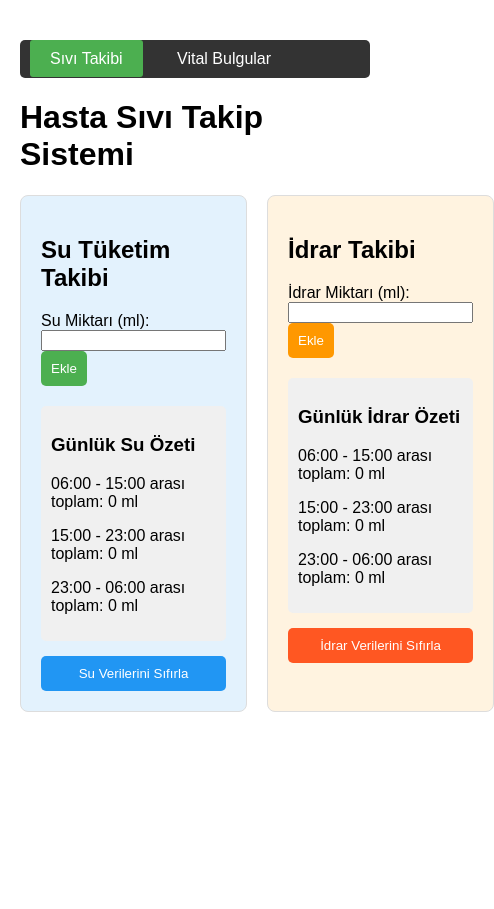
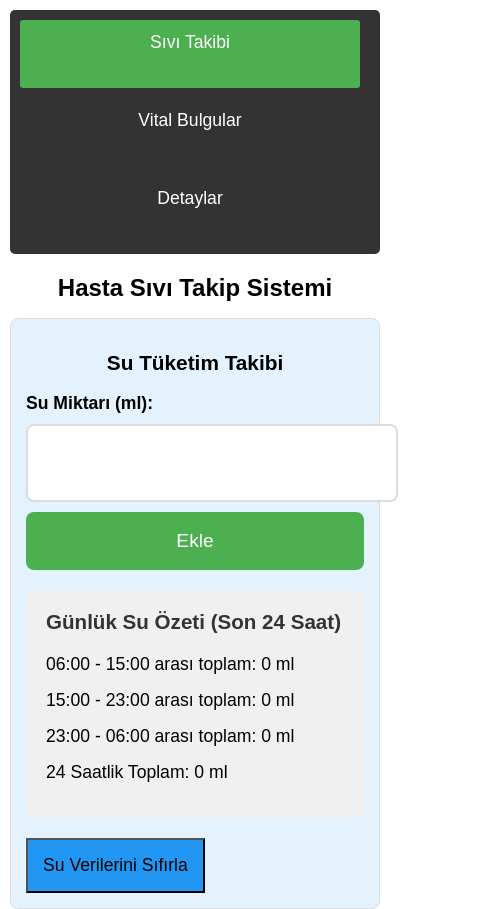
Before and after one commit to muhittinuzun/hasta_takip, a plain HTML site: page index.html in a window 390 px wide. Shown: the top 909 px of the page, 494 px wide, since content can reach past the window. Before the commit the page ends 844 px from the top, so only its background shows below. Drawn offline with Linux system fonts and the light colour scheme.

Commit message:
hafıza güncellendi

```diff
--- a/index.html
+++ b/index.html
@@ -23,20 +23,41 @@
         }
         .input-group {
             margin: 15px 0;
+            display: flex;
+            flex-direction: column;
+            gap: 10px;
         }
-        button {
-            padding: 10px;
+        .input-group label {
+            font-size: 1.1em;
+            font-weight: bold;
+        }
+        .input-group input {
+            padding: 12px;
+            font-size: 1.2em;
+            border: 2px solid #ddd;
+            border-radius: 8px;
+            width: 100%;
+        }
+        .input-group button {
+            padding: 15px;
+            font-size: 1.1em;
             background-color: #4CAF50;
             color: white;
             border: none;
-            border-radius: 5px;
+            border-radius: 8px;
             cursor: pointer;
+            width: 100%;
         }
         .summary {
             margin-top: 20px;
-            padding: 10px;
+            padding: 15px;
             background-color: #f0f0f0;
-            border-radius: 5px;
+            border-radius: 8px;
+            font-size: 1.1em;
+        }
+        .summary h3 {
+            margin-top: 0;
+            color: #333;
         }
         .water-column {
             background-color: #e3f2fd;
@@ -48,9 +69,9 @@
             background-color: #FF9800;
         }
         .reset-button {
-            background-color: #f44336;
-            margin-top: 15px;
-            width: 100%;
+            padding: 15px;
+            font-size: 1.1em;
+            margin-top: 20px;
         }
         .water-column .reset-button {
             background-color: #2196F3;
@@ -77,12 +98,65 @@
         .nav-menu a:hover {
             background-color: #555;
         }
+        @media (max-width: 768px) {
+            body {
+                padding: 10px;
+                margin: 0;
+            }
+            .container {
+                flex-direction: column;
+                gap: 30px;
+            }
+            .column {
+                margin-bottom: 20px;
+                padding: 15px;
+            }
+            h1 {
+                font-size: 1.5em;
+                text-align: center;
+            }
+            h2 {
+                font-size: 1.3em;
+                text-align: center;
+            }
+            .nav-menu {
+                display: flex;
+                justify-content: center;
+                flex-wrap: wrap;
+                gap: 10px;
+            }
+            .nav-menu a {
+                padding: 12px 20px;
+                font-size: 1.1em;
+                text-align: center;
+                flex: 1;
+                min-width: 140px;
+            }
+            .input-group input {
+                padding: 15px;
+                font-size: 1.3em;
+            }
+            .input-group button {
+                padding: 18px;
+                font-size: 1.2em;
+            }
+            .summary {
+                padding: 20px;
+            }
+            .summary p {
+                margin: 15px 0;
+            }
+            button, input, .nav-menu a {
+                min-height: 44px;
+            }
+        }
     </style>
 </head>
 <body>
     <div class="nav-menu">
         <a href="index.html" class="active">Sıvı Takibi</a>
         <a href="vital.html">Vital Bulgular</a>
+        <a href="details.html">Detaylar</a>
     </div>
     <h1>Hasta Sıvı Takip Sistemi</h1>
 
@@ -97,10 +171,11 @@
             </div>
 
             <div class="summary">
-                <h3>Günlük Su Özeti</h3>
+                <h3>Günlük Su Özeti (Son 24 Saat)</h3>
                 <p>06:00 - 15:00 arası toplam: <span id="morning">0</span> ml</p>
                 <p>15:00 - 23:00 arası toplam: <span id="afternoon">0</span> ml</p>
                 <p>23:00 - 06:00 arası toplam: <span id="night">0</span> ml</p>
+                <p class="total">24 Saatlik Toplam: <span id="total24h">0</span> ml</p>
             </div>
             <button onclick="resetData('water')" class="reset-button">Su Verilerini Sıfırla</button>
         </div>
@@ -115,10 +190,11 @@
             </div>
 
             <div class="summary">
-                <h3>Günlük İdrar Özeti</h3>
+                <h3>Günlük İdrar Özeti (Son 24 Saat)</h3>
                 <p>06:00 - 15:00 arası toplam: <span id="urineMorning">0</span> ml</p>
                 <p>15:00 - 23:00 arası toplam: <span id="urineAfternoon">0</span> ml</p>
                 <p>23:00 - 06:00 arası toplam: <span id="urineNight">0</span> ml</p>
+                <p class="total">24 Saatlik Toplam: <span id="urineTotal24h">0</span> ml</p>
             </div>
             <button onclick="resetData('urine')" class="reset-button">İdrar Verilerini Sıfırla</button>
         </div>
@@ -127,6 +203,33 @@
     <script>
         let consumptions = [];
         let urineOutputs = [];
+
+        // Sayfa yüklendiğinde verileri yükle
+        window.onload = function() {
+            loadData();
+            updateWaterSummary();
+            updateUrineSummary();
+        };
+
+        // LocalStorage'dan verileri yükle
+        function loadData() {
+            const savedConsumptions = localStorage.getItem('waterConsumptions');
+            const savedUrineOutputs = localStorage.getItem('urineOutputs');
+
+            if (savedConsumptions) {
+                consumptions = JSON.parse(savedConsumptions).map(item => ({
+                    ...item,
+                    time: new Date(item.time)
+                }));
+            }
+
+            if (savedUrineOutputs) {
+                urineOutputs = JSON.parse(savedUrineOutputs).map(item => ({
+                    ...item,
+                    time: new Date(item.time)
+                }));
+            }
+        }
 
         function addWaterConsumption() {
             const amount = parseInt(document.getElementById('waterAmount').value);
@@ -140,6 +243,9 @@
                 time: now,
                 amount: amount
             });
+
+            // LocalStorage'a kaydet
+            localStorage.setItem('waterConsumptions', JSON.stringify(consumptions));
 
             updateWaterSummary();
             document.getElementById('waterAmount').value = '';
@@ -158,28 +264,43 @@
                 amount: amount
             });
 
+            // LocalStorage'a kaydet
+            localStorage.setItem('urineOutputs', JSON.stringify(urineOutputs));
+
             updateUrineSummary();
             document.getElementById('urineAmount').value = '';
         }
 
         function updateWaterSummary() {
-            const morning = calculatePeriodTotal(consumptions, 6, 15);
-            const afternoon = calculatePeriodTotal(consumptions, 15, 23);
-            const night = calculatePeriodTotal(consumptions, 23, 6);
+            // Son 24 saatlik verileri filtrele
+            const last24Hours = new Date(Date.now() - 24 * 60 * 60 * 1000);
+            const recentConsumptions = consumptions.filter(item => item.time > last24Hours);
+
+            const morning = calculatePeriodTotal(recentConsumptions, 6, 15);
+            const afternoon = calculatePeriodTotal(recentConsumptions, 15, 23);
+            const night = calculatePeriodTotal(recentConsumptions, 23, 6);
+            const total24h = morning + afternoon + night;
 
             document.getElementById('morning').textContent = morning;
             document.getElementById('afternoon').textContent = afternoon;
             document.getElementById('night').textContent = night;
+            document.getElementById('total24h').textContent = total24h;
         }
 
         function updateUrineSummary() {
-            const morning = calculatePeriodTotal(urineOutputs, 6, 15);
-            const afternoon = calculatePeriodTotal(urineOutputs, 15, 23);
-            const night = calculatePeriodTotal(urineOutputs, 23, 6);
+            // Son 24 saatlik verileri filtrele
+            const last24Hours = new Date(Date.now() - 24 * 60 * 60 * 1000);
+            const recentUrineOutputs = urineOutputs.filter(item => item.time > last24Hours);
+
+            const morning = calculatePeriodTotal(recentUrineOutputs, 6, 15);
+            const afternoon = calculatePeriodTotal(recentUrineOutputs, 15, 23);
+            const night = calculatePeriodTotal(recentUrineOutputs, 23, 6);
+            const total24h = morning + afternoon + night;
 
             document.getElementById('urineMorning').textContent = morning;
             document.getElementById('urineAfternoon').textContent = afternoon;
             document.getElementById('urineNight').textContent = night;
+            document.getElementById('urineTotal24h').textContent = total24h;
         }
 
         function calculatePeriodTotal(data, startHour, endHour) {
@@ -205,9 +326,11 @@
             if (onay) {
                 if (type === 'water') {
                     consumptions = [];
+                    localStorage.removeItem('waterConsumptions');
                     updateWaterSummary();
                 } else {
                     urineOutputs = [];
+                    localStorage.removeItem('urineOutputs');
                     updateUrineSummary();
                 }
             }
```
Also changed, not shown: details.html (added, +95 -0 lines).
